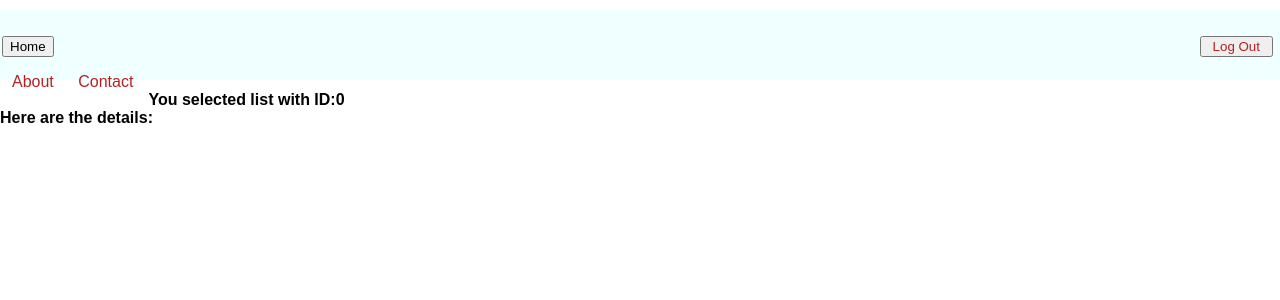
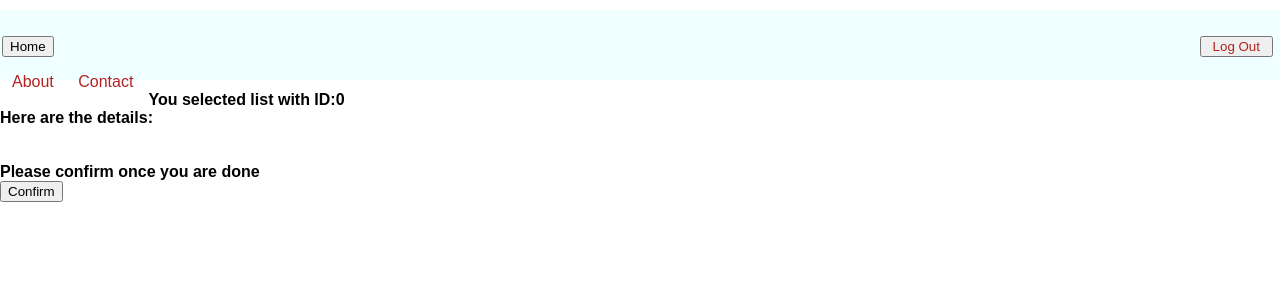
Before and after one commit to ECE373-Fall16/opencrowd, a PHP site: page /Driver_main_fetched.php?name_ID=1 in a window 1280 px wide. Shown: the top 300 px of the page. Run offline with PHP 8.4, Linux system fonts and the light colour scheme; data comes from the database, SQL or seed files in the repository; both versions use the stored data as it was after the commit.

Commit message:
New files and changes in driver_main_fetched.php - Driver is done functionality

```diff
--- /dev/null
+++ b/Driver_main_done.php
@@ -0,0 +1,5 @@
+<?php
+$uname=$_GET["name_ID"];
+echo "$uname thank you for your service! You are done!";
+
+?>
--- a/Driver_main_fetched.php
+++ b/Driver_main_fetched.php
@@ -50,6 +50,17 @@
         }
 
        ?>
+       <br>
+       <br>
+    <?php
+    echo 'Please confirm once you are done';
+    ?>
+
+    <form action="Driver_main_done.php" method="GET">
+		<input type="hidden" name="name_ID" value="<?php echo $uname;?>">
+		<input type="submit" value="Confirm"/>
+	</form>
+
         </h4>
     </body>
 </html>
```
Also changed, not shown: databases/lettucebuy.db.
